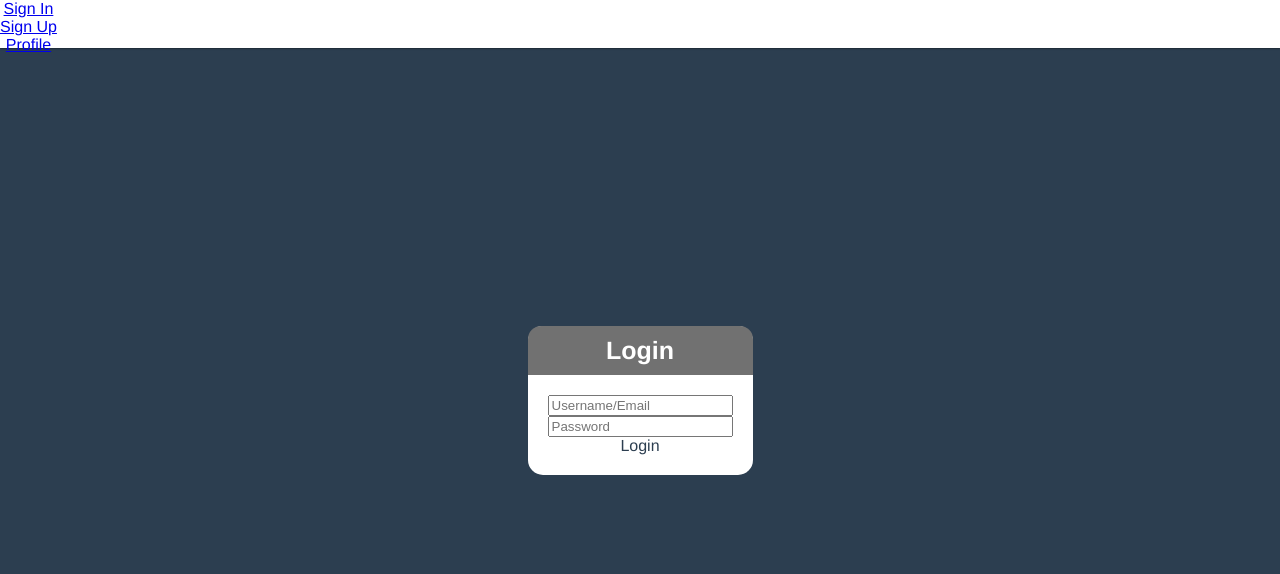
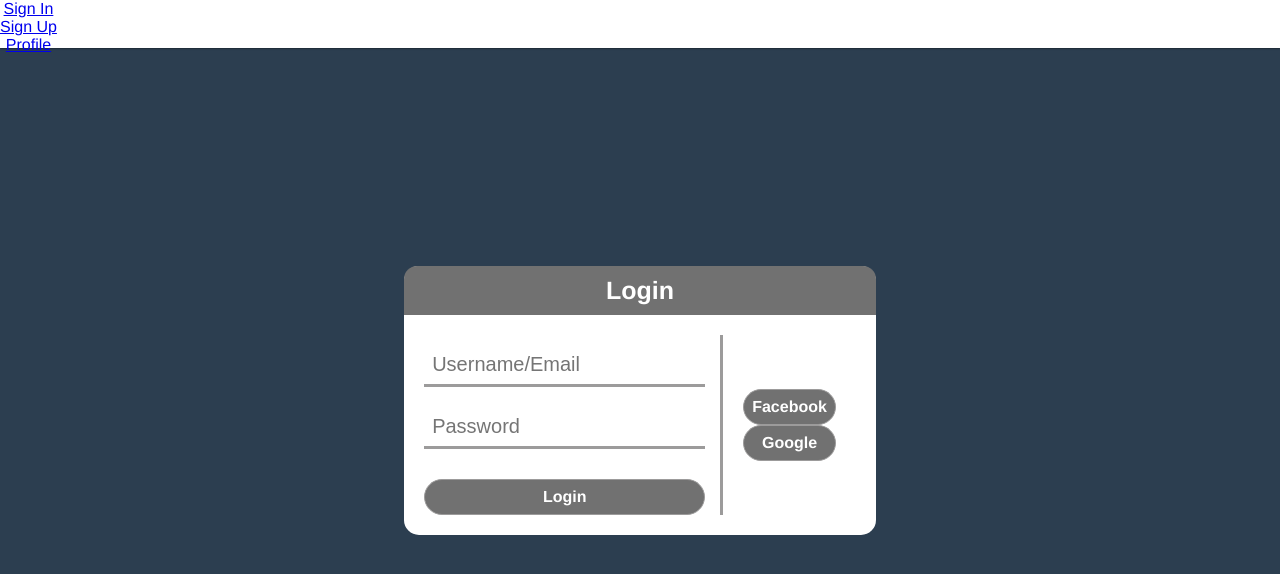
Before and after one commit to Dr1dd/Drawue, a Vue app in the folder drawue-front/: page /login in a window 1280 px wide. Shown: the top 574 px of the page. Built offline with nearby package versions, Linux system fonts and the light colour scheme; the HTML template or start-up script is replaced by a standard one.

Commit message:
Input Css

```diff
--- a/drawue-front/src/App.vue
+++ b/drawue-front/src/App.vue
@@ -16,7 +16,7 @@ export default {
 }
 </script>
 
-<style>
+<style lang="scss">
 body{
   margin: 0;
   background: #2c3e50;
@@ -31,5 +31,26 @@ body{
 }
 .btn{
   cursor: pointer;
+  padding: 8px;
+  border-radius: 23px;
+  background: #717171;
+  color: white;
+  font-size: 16px;
+  font-weight: 700;
+  border: 1px solid #9c9b9b;
+}
+input{
+  margin: 10px 0;
+  padding: 8px;
+  font-size: 20px;
+  border: none;
+  border-bottom: 3px solid #9c9b9b;
+  transition: 0.25s all;
+  &:focus{
+    outline: none;
+    border: none;
+    border-bottom: 3px solid #4d4d4d;
+    box-shadow: 0px 9px 12px -13px rgba(0,0,0,0.75)
+  }
 }
 </style>
--- a/drawue-front/src/views/Login.vue
+++ b/drawue-front/src/views/Login.vue
@@ -5,14 +5,19 @@
               Login
           </div>
           <div class="login-form--wrapper">
-            <div class="social-form">
-
-            </div>
             <div class="login-form">
-                <input type="text" placeholder="Username/Email" v-model="user['email_username']">
-                <input type="password" placeholder="Password" v-model="user['password']">
+                <div class="input-container">
+                    <input type="text" placeholder="Username/Email" v-model="user['email_username']">
+                    <input type="password" placeholder="Password" v-model="user['password']">
+                </div>
                 <div class="btn" @click="login">
                     Login
+                </div>
+            </div>
+            <div class="social-form">
+                <div class="social-buttons">
+                    <div class="btn">Facebook</div>
+                    <div class="btn">Google</div>
                 </div>
             </div>
           </div>
@@ -78,12 +83,29 @@ export default {
      .login-form--wrapper{
         display: flex;
         flex-direction: row;
-        .social-form{
-
-        }
+        padding: 20px;
         .login-form{
             display: flex;
             flex-direction: column;
+            padding-right: 20px;
+            padding-right: 15px;
+            border-right: 3px solid #9c9b9b;
+            .input-container{
+                display: flex;
+                flex-direction: column;
+                margin-bottom: 20px;
+            }
+            &::after{
+                content: '';
+                height: 100%;
+                width: 2px;
+                background: black;
+            }
+        }
+        .social-form{
+            display: flex;
+            flex-direction: column;
+            justify-content: center;
             padding: 20px;
 
         }
--- a/drawue-front/src/views/Register.vue
+++ b/drawue-front/src/views/Register.vue
@@ -2,16 +2,18 @@
   <div class ="register-container">
       <div class="register-module">
           <div class="register-header">
-              Sign In
+              Sign Up
           </div>
           <div class="register-form--wrapper">
             <div class="register-form">
-                <input type="text" placeholder="Username" v-model="user['username']">
-                <input type="email" placeholder="Email" v-model="user['email']">
-                <input type="password" placeholder="Password" v-model="user.password">
-                <input type="password" placeholder="Confirm Password" v-model="user.passwordConfirm">
+                <div class="input-container">
+                    <input type="text" placeholder="Username" v-model="user['username']">
+                    <input type="email" placeholder="Email" v-model="user['email']">
+                    <input type="password" placeholder="Password" v-model="user.password">
+                    <input type="password" placeholder="Confirm Password" v-model="user.passwordConfirm">
+                </div>
                 <div class="btn" @click ="register">
-                    Sign In
+                    Sign Up
                 </div>
             </div>
           </div>
@@ -83,7 +85,11 @@ export default {
             display: flex;
             flex-direction: column;
             padding: 20px;
-
+            .input-container{
+                display: flex;
+                flex-direction: column;
+                margin-bottom: 20px;
+            }
         }
      }
  }
```
